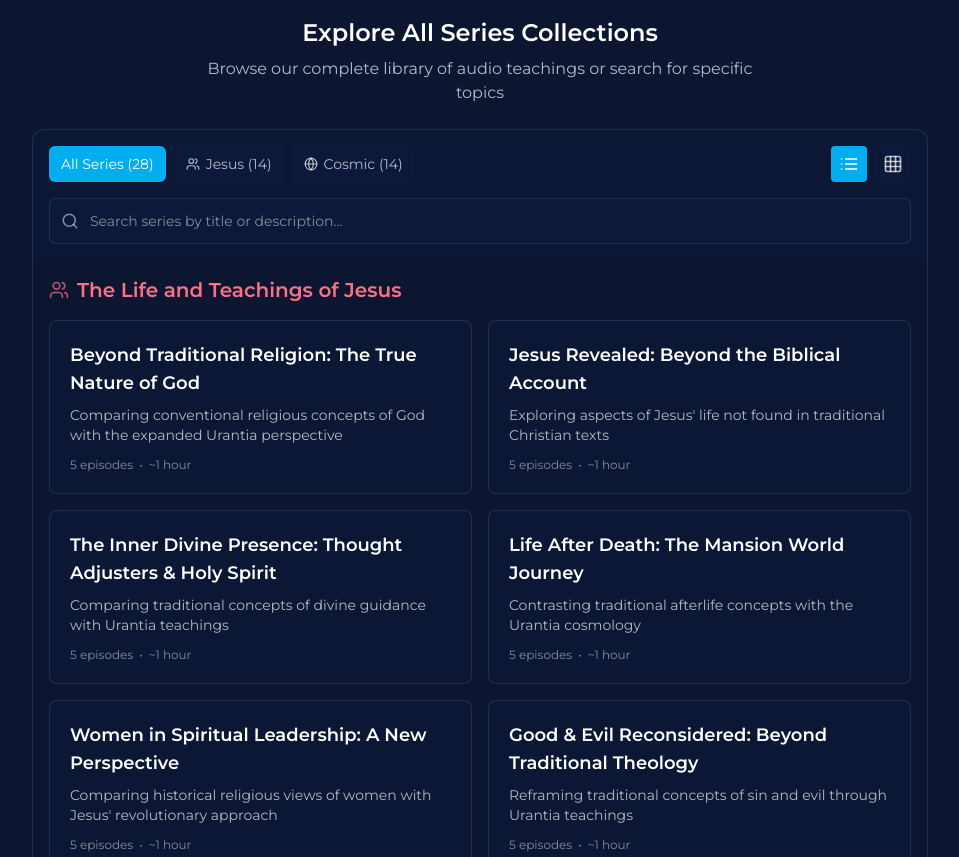
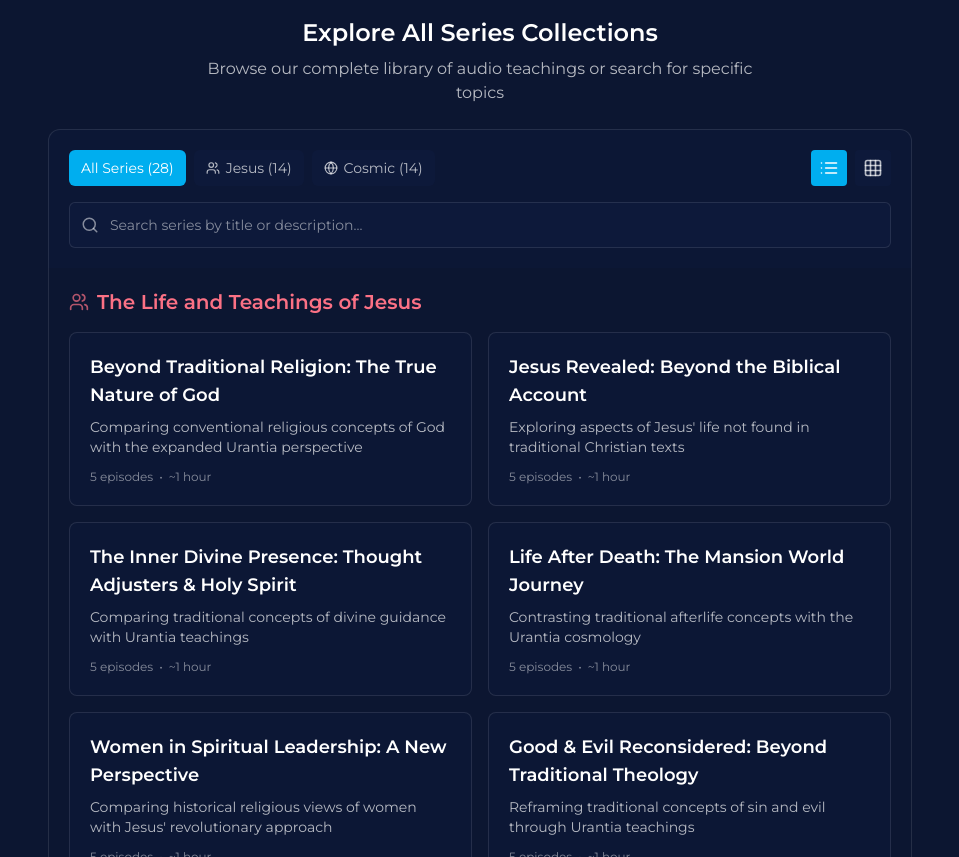
Before and after one commit to The-Center-for-Unity/ubpod-new, a React (Vite) app: page /series in a window 1280 px wide. Shown: the part 920-1777 px from the top of the page, without its empty margins (160-1119 px from the left). Built offline with nearby package versions, Linux system fonts and the light colour scheme; a web font is replaced by a local one.

Commit message:
Improve: Enhance responsive container spacing and padding

```diff
--- a/src/pages/SeriesPage.tsx
+++ b/src/pages/SeriesPage.tsx
@@ -103,17 +103,17 @@ export default function SeriesPage() {
         {/* Main Content Section with integrated controls */}
         <section className="pb-20">
           <div className="container mx-auto px-4">
-            <div className="max-w-4xl mx-auto">
+            <div className="w-full max-w-4xl mx-auto px-0 sm:px-4">
               {/* Section Heading */}
               <div className="text-center mb-6">
                 <h2 className="text-2xl font-bold text-white mb-2">Explore All Series Collections</h2>
-                <p className="text-white/70 max-w-xl mx-auto">
+                <p className="text-white/70 max-w-xl mx-auto px-4 sm:px-0">
                   Browse our complete library of audio teachings or search for specific topics
                 </p>
               </div>
 
               {/* Content Controls - Directly above the content they affect */}
-              <div className="bg-navy-light/20 rounded-t-xl border-t border-x border-white/10 p-4">
+              <div className="bg-navy-light/20 rounded-t-xl border-t border-x border-white/10 p-4 sm:p-5">
                 <div className="flex flex-col sm:flex-row gap-4 items-start sm:items-center justify-between">
                   {/* Category Pills */}
                   <div className="flex gap-2 flex-wrap w-full sm:w-auto">
@@ -193,7 +193,7 @@ export default function SeriesPage() {
               </div>
 
               {/* Series Content */}
-              <div className="bg-navy-dark border-x border-b border-white/10 rounded-b-xl p-4">
+              <div className="bg-navy-dark border-x border-b border-white/10 rounded-b-xl p-4 sm:p-5">
                 {filteredSeries.length === 0 ? (
                   <div className="text-center py-12">
                     <p className="text-white/70">No series found matching your search. Try adjusting your filters.</p>
```
